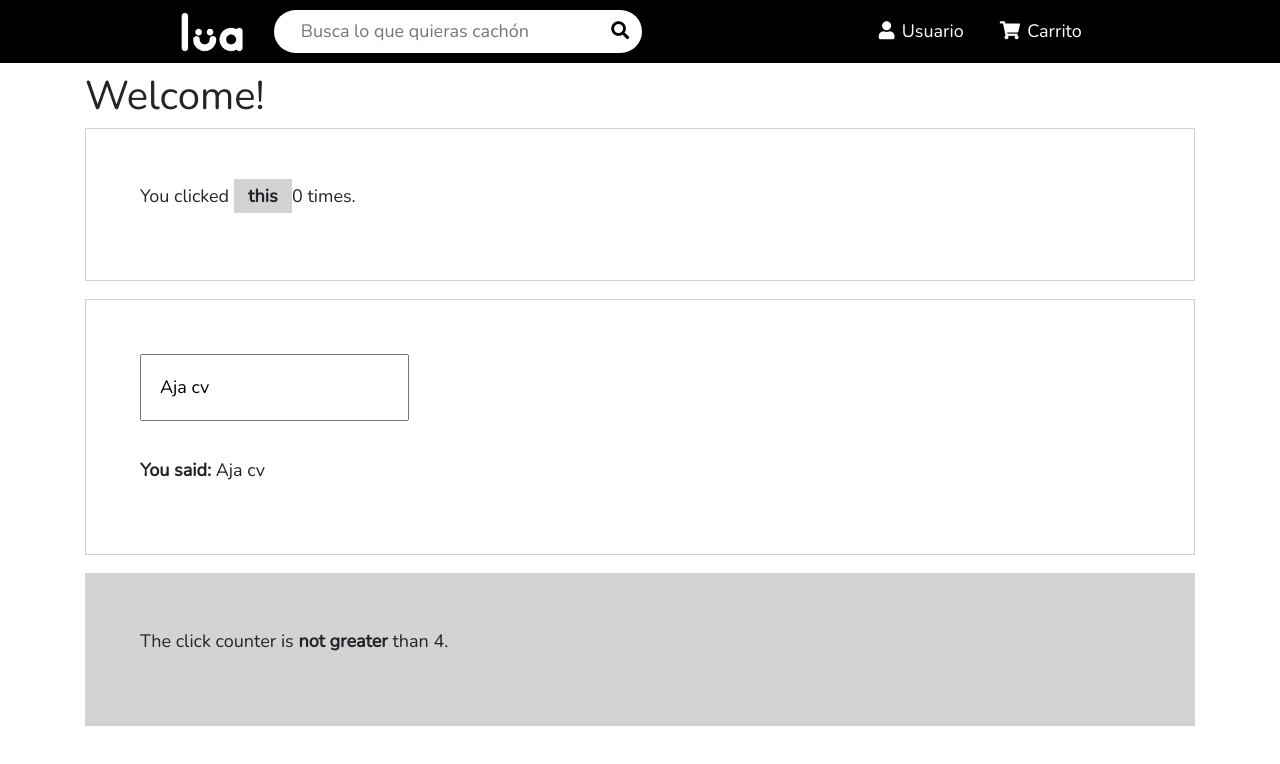
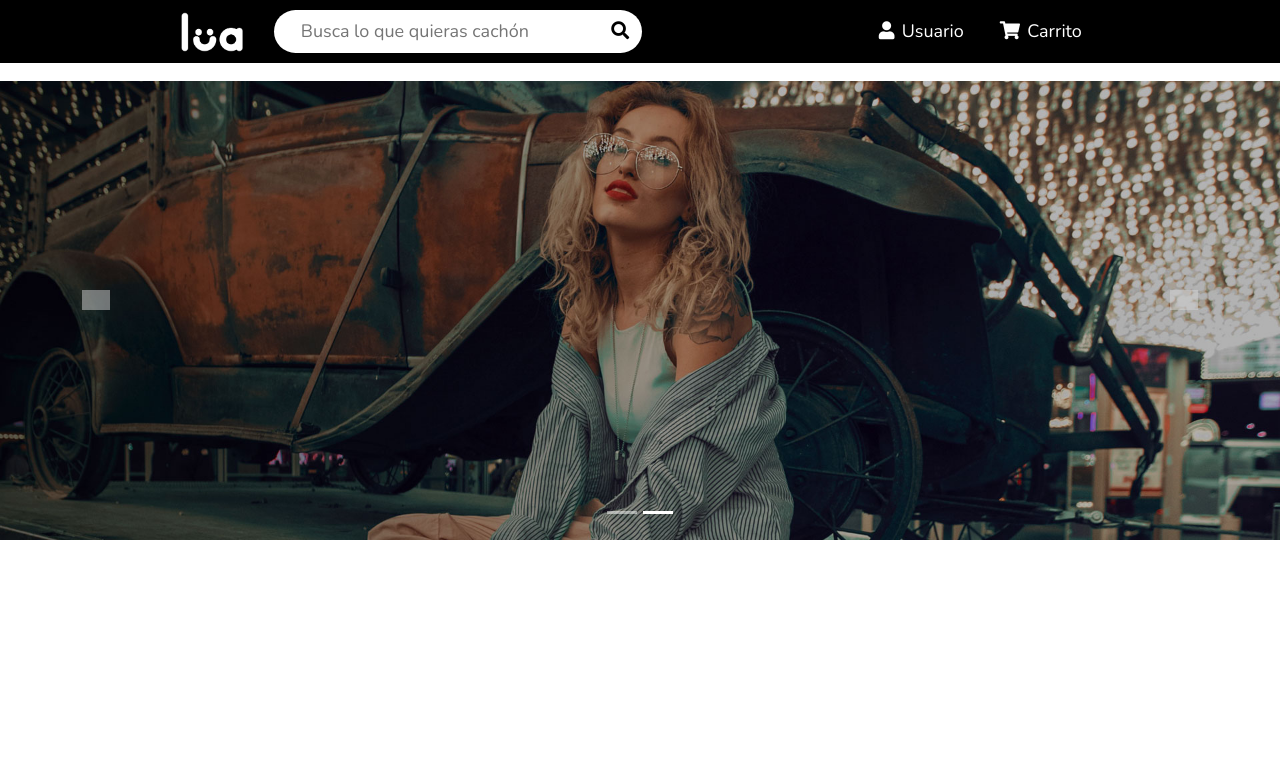
Before and after one commit to herasj/LuaStore, an Angular app in the folder frontEnd/: page / in a window 1280 px wide. Shown: the top 764 px of the page. Built offline with nearby package versions, Linux system fonts and the light colour scheme.

Commit message:
Slider añadido

```diff
--- a/frontEnd/src/app/app.component.html
+++ b/frontEnd/src/app/app.component.html
@@ -34,6 +34,8 @@
       </ul>
     </div>
   </nav>
-  <div class="container">
-      <router-outlet></router-outlet>
-  </div>
+
+  <nav class="navbar navbar-expand-md fixed-top navbar-light" style="top:63px; background:white">
+
+  </nav>
+  <router-outlet></router-outlet>
--- a/frontEnd/src/app/home/home.component.html
+++ b/frontEnd/src/app/home/home.component.html
@@ -1,11 +1,32 @@
-<h1>Welcome!</h1>
+<div id="carouselExampleIndicators" class="carousel slide" data-ride="carousel" style="margin-top: 60px">
+    <ol class="carousel-indicators">
+        <li data-target="#carouselExampleIndicators" data-slide-to="0" class="active"></li>
+        <li data-target="#carouselExampleIndicators" data-slide-to="1"></li>
+    </ol>
+    <div class="carousel-inner">
+        <div class="carousel-item active">
+        <img class="d-block w-100" src="/assets/bg.jpg">
+        </div>
+        <div class="carousel-item">
+        <img class="d-block w-100" src="/assets/bg-2.jpg">
+        </div>
 
-<div class="play-container">
+    </div>
+    <a class="carousel-control-prev" href="#carouselExampleIndicators" role="button" data-slide="prev">
+        <span class="carousel-control-prev-icon" aria-hidden="true"></span>
+        <span class="sr-only">Previous</span>
+    </a>
+    <a class="carousel-control-next" href="#carouselExampleIndicators" role="button" data-slide="next">
+        <span class="carousel-control-next-icon" aria-hidden="true"></span>
+        <span class="sr-only">Next</span>
+    </a>
+</div>
+
+<!-- <div class="play-container">
     <p>You clicked <span (click)="countClick()">this</span>{{ clickCounter }} times.</p>
-</div>
-<!-- DataBinding: la variable name se modifica segun cambie
-    en el back, y cambia en el front segun cambie en el back -->
-<div class="play-container">
+</div> -->
+
+<!-- <div class="play-container">
     <p>
         <input type="text" [(ngModel)]="name">
         <br>
@@ -20,4 +41,4 @@
     <ng-template #none>
         <p> The click counter is <strong>not greater</strong> than 4.</p>
     </ng-template>
-</div>
+</div> -->
--- a/frontEnd/src/app/home/home.component.scss
+++ b/frontEnd/src/app/home/home.component.scss
@@ -16,12 +16,3 @@ span{
         margin-bottom: 2em;
     }
 }
-
-.active {
-    background-color: yellow;
-    border: 4px solid black;
-}
-
-.notactive{
-    background-color: lightgray;
-}
```
Also changed, not shown: frontEnd/src/assets/bg-2.jpg (added), frontEnd/src/assets/bg.jpg (added).
